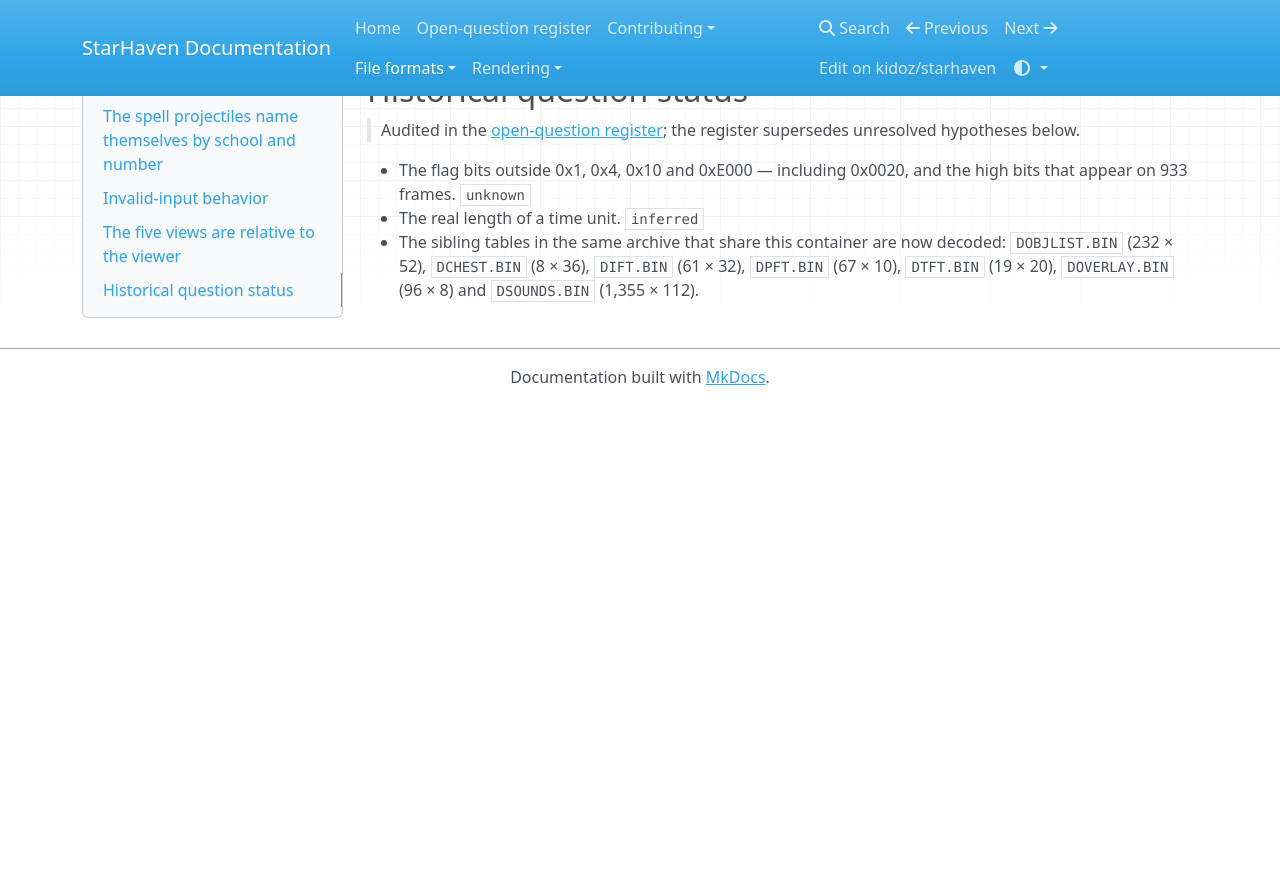
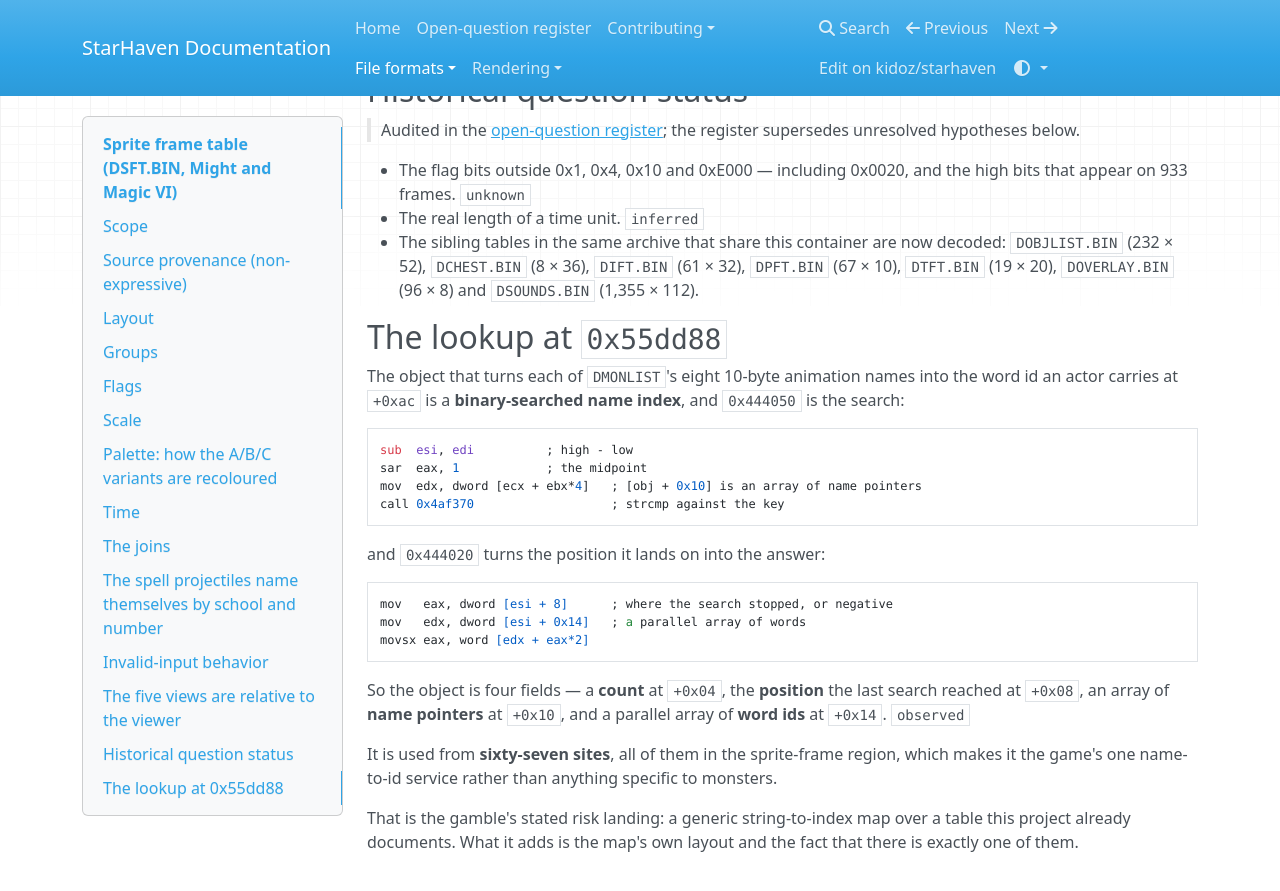
Before and after one commit to kidoz/starhaven, an MkDocs documentation site: the page built from docs/formats/dsft.md, in a window 1280 px wide and 900 px high, scrolled down 5278 px. Shown: the top 891 px of the window. Built offline with MkDocs 1.6.1, drawn with Linux system fonts in a browser that asks for light colours; nearby versions of some CDN libraries; before the commit the page ends 5683 px from its top, so only the background shows below that.

Commit message:
Name the binary-searched name index behind the sprite lookups

````diff
--- a/docs/formats/dsft.md
+++ b/docs/formats/dsft.md
@@ -259,3 +259,36 @@ Reproduce with `sft_info --views`.
   decoded: `DOBJLIST.BIN` (232 × 52), `DCHEST.BIN` (8 × 36),
   `DIFT.BIN` (61 × 32), `DPFT.BIN` (67 × 10), `DTFT.BIN` (19 × 20),
   `DOVERLAY.BIN` (96 × 8) and `DSOUNDS.BIN` (1,355 × 112).
+
+## The lookup at `0x55dd88`
+
+The object that turns each of `DMONLIST`'s eight 10-byte animation names into
+the word id an actor carries at `+0xac` is a **binary-searched name index**,
+and `0x444050` is the search:
+
+```
+sub  esi, edi          ; high - low
+sar  eax, 1            ; the midpoint
+mov  edx, dword [ecx + ebx*4]   ; [obj + 0x10] is an array of name pointers
+call 0x4af370                   ; strcmp against the key
+```
+
+and `0x444020` turns the position it lands on into the answer:
+
+```
+mov   eax, dword [esi + 8]      ; where the search stopped, or negative
+mov   edx, dword [esi + 0x14]   ; a parallel array of words
+movsx eax, word [edx + eax*2]
+```
+
+So the object is four fields — a **count** at `+0x04`, the **position** the
+last search reached at `+0x08`, an array of **name pointers** at `+0x10`, and a
+parallel array of **word ids** at `+0x14`. `observed`
+
+It is used from **sixty-seven sites**, all of them in the sprite-frame region,
+which makes it the game's one name-to-id service rather than anything specific
+to monsters.
+
+That is the gamble's stated risk landing: a generic string-to-index map over a
+table this project already documents. What it adds is the map's own layout and
+the fact that there is exactly one of them.
````
Also changed, not shown: README.md (+10 -0 lines).
